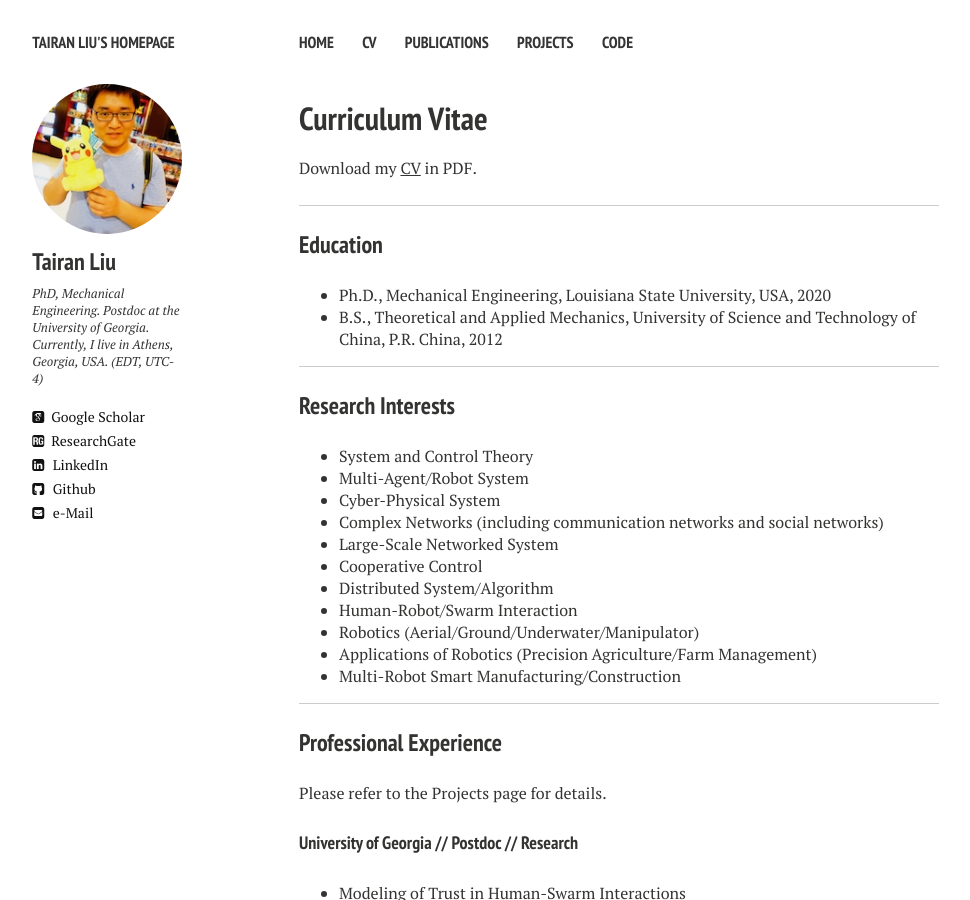
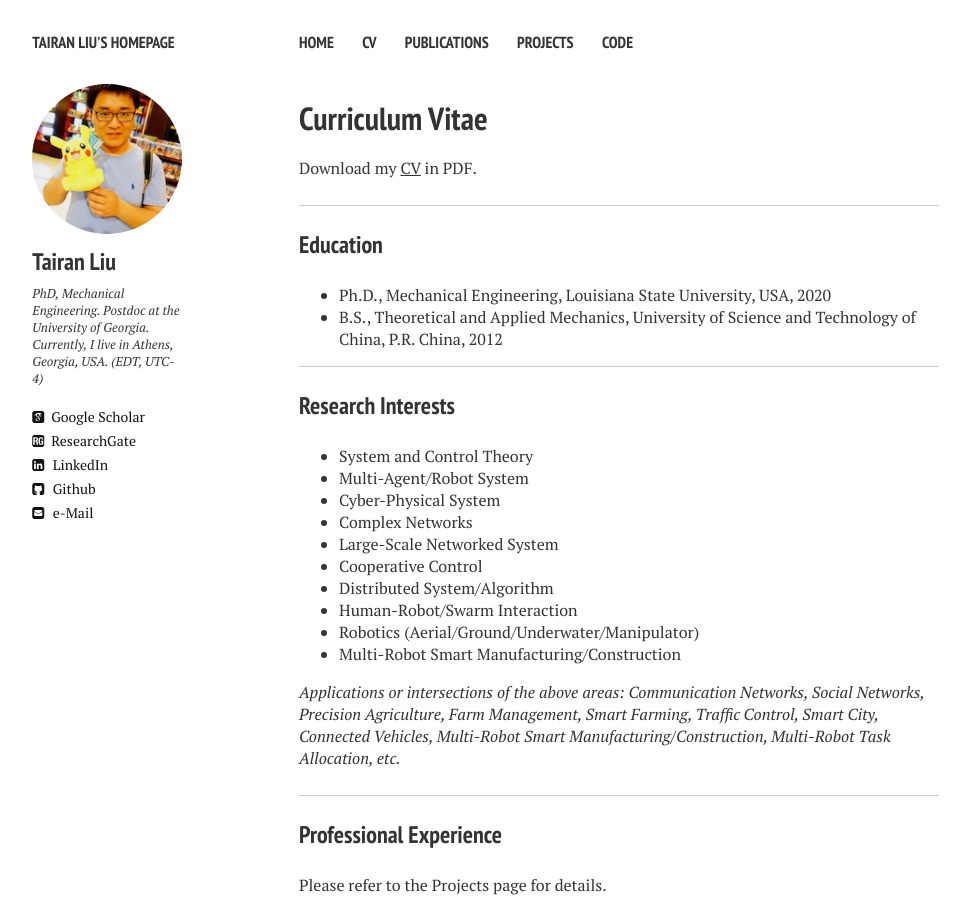
Before and after one commit to liutairan/liutairan.github.io, a Jekyll site: the page built from cv.md, in a window 1280 px wide and 900 px high. Shown: the whole window, without its empty margins (21-991 px from the left). Built offline with Jekyll 4.4.1, drawn with Linux system fonts in a browser that asks for light colours; nearby versions of some CDN libraries.

Commit message:
Update cv.md

```diff
--- a/cv.md
+++ b/cv.md
@@ -25,14 +25,15 @@ Download my <a href="https://liutairan.github.io/TairanLiu-CV.pdf" target="_blan
 * System and Control Theory
 * Multi-Agent/Robot System
 * Cyber-Physical System
-* Complex Networks (including communication networks and social networks)
+* Complex Networks
 * Large-Scale Networked System
 * Cooperative Control
 * Distributed System/Algorithm
 * Human-Robot/Swarm Interaction
 * Robotics (Aerial/Ground/Underwater/Manipulator)
-* Applications of Robotics (Precision Agriculture/Farm Management)
 * Multi-Robot Smart Manufacturing/Construction
+
+*Applications or intersections of the above areas: Communication Networks, Social Networks, Precision Agriculture, Farm Management, Smart Farming, Traffic Control, Smart City, Connected Vehicles, Multi-Robot Smart Manufacturing/Construction, Multi-Robot Task Allocation,  etc.*
 
 ***
 
```
